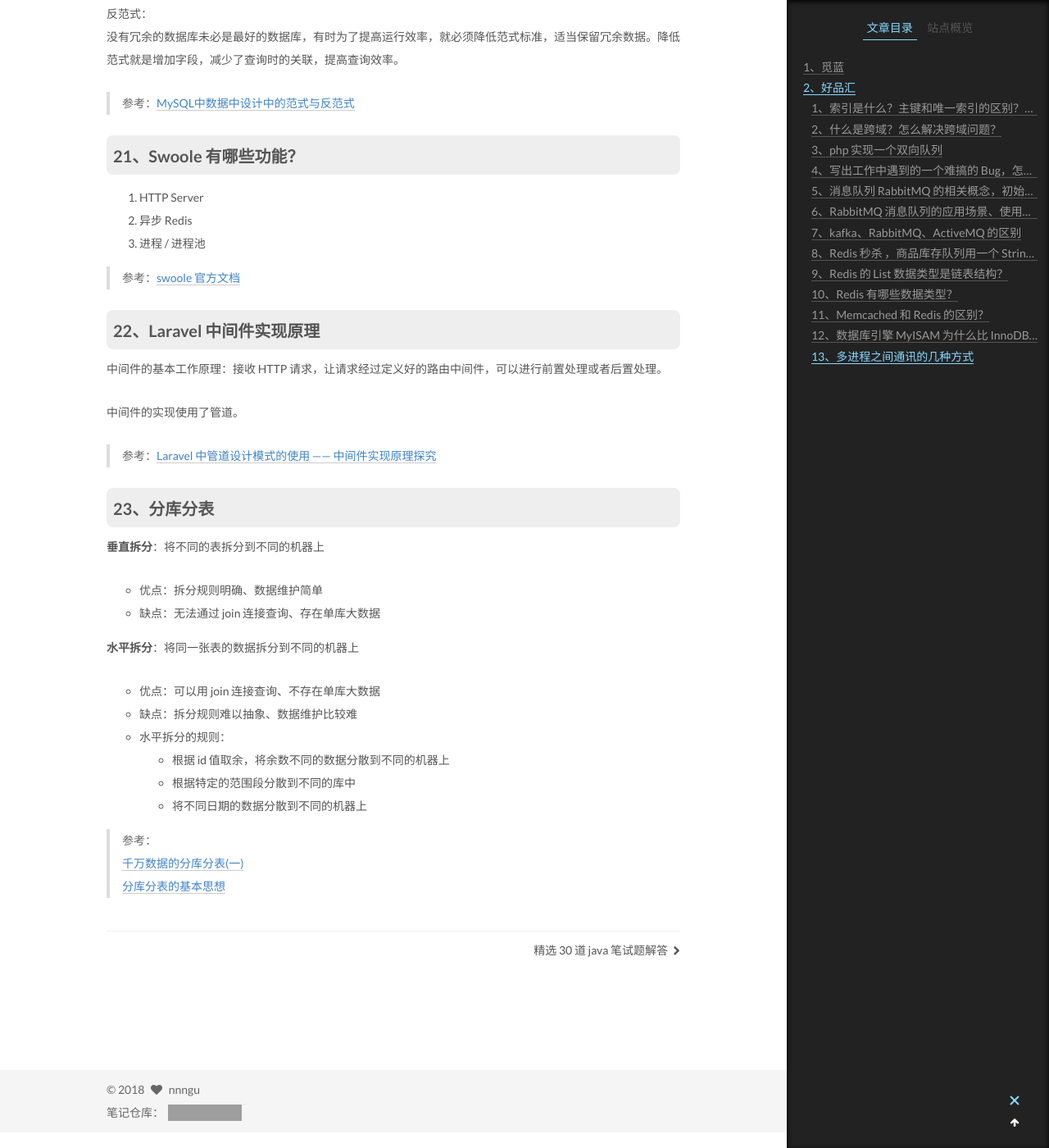
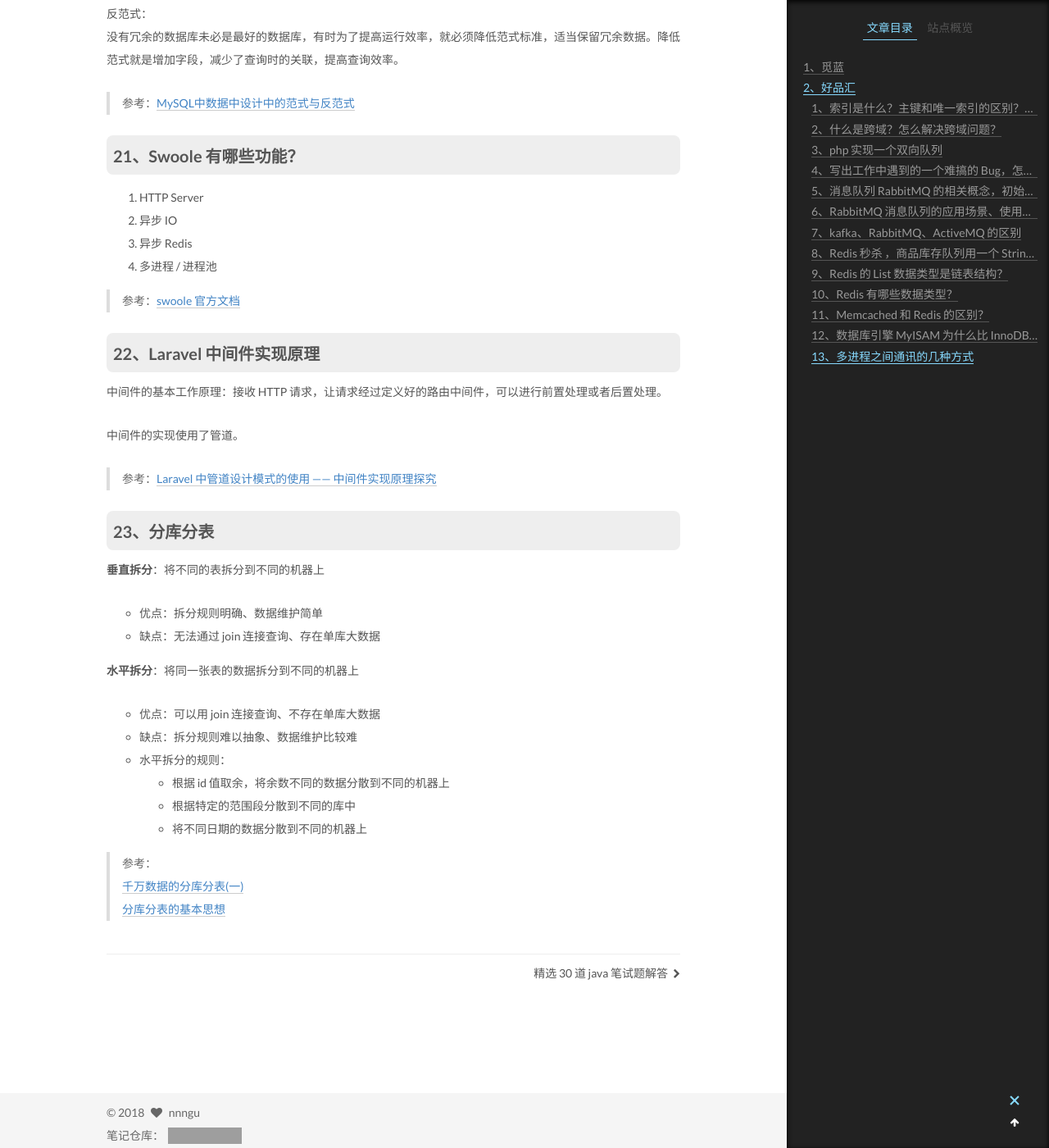
Before and after one commit to nnngu/LearningNotes, a Jekyll site: the page built from _posts/2018-06-05-PHP 面试题收集.md, in a window 1280 px wide and 1400 px high, scrolled down 13300 px. Shown: the whole window at 82% size. Built offline with Jekyll 4.4.1, drawn with Linux system fonts in a browser that asks for light colours; grey boxes are pictures that could not be loaded.

Commit message:
修改文件: _posts/2018-06-05-PHP 面试题收集.md

```diff
--- a/_posts/2018-06-05-PHP 面试题收集.md
+++ b/_posts/2018-06-05-PHP 面试题收集.md
@@ -469,8 +469,9 @@ DI 的实现原理：
 ### 21、Swoole 有哪些功能？
 
 1. HTTP Server
-2. 异步 Redis
-3. 进程 / 进程池
+2. 异步 IO
+3. 异步 Redis
+4. 多进程 / 进程池
 
 >参考：[swoole 官方文档](https://wiki.swoole.com/)
 
```
